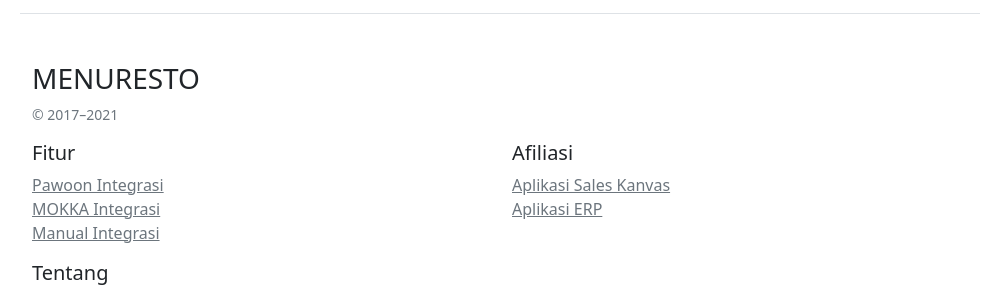
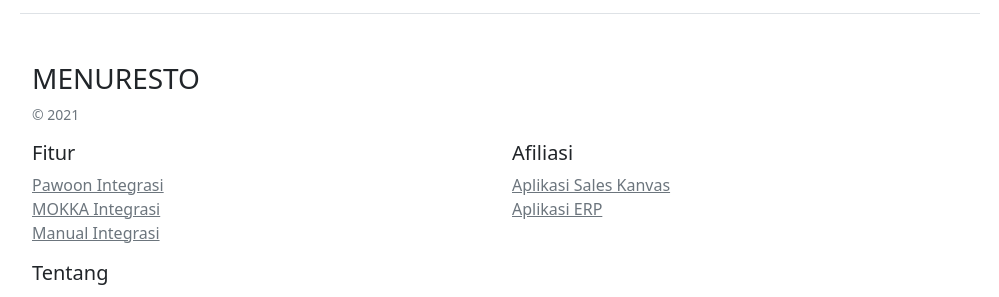
Before and after one commit to kemtol/menuresto, a Jekyll site: the page built from index.html, in a window 1280 px wide. Shown: the part 1435-1732 px from the top of the page, without its empty margins (140-1139 px from the left). Built offline with Jekyll 4.4.1, drawn with Linux system fonts in a browser that asks for light colours; nearby versions of some CDN libraries.

```diff
--- a/_layouts/default.html
+++ b/_layouts/default.html
@@ -168,7 +168,7 @@
     <div class="row">
       <div class="col-12 col-md">
         <h3>MENURESTO</h3>
-        <small class="d-block mb-3 text-muted">&copy; 2017–2021</small>
+        <small class="d-block mb-3 text-muted">&copy; 2021</small>
       </div>
       <div class="col-6 col-md">
         <h5>Fitur</h5>
```
